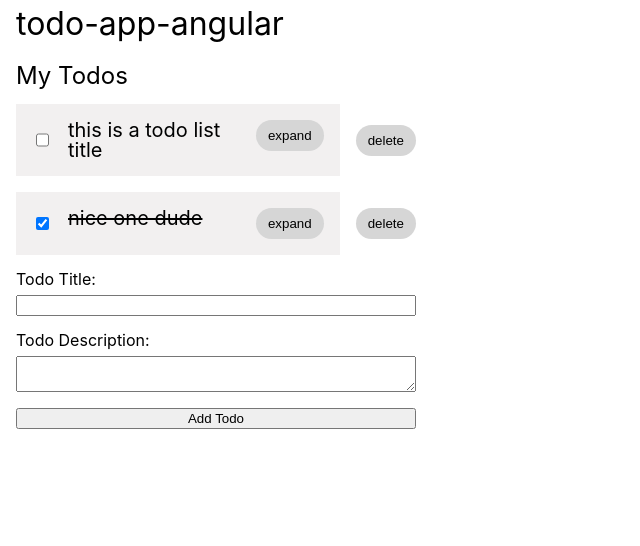
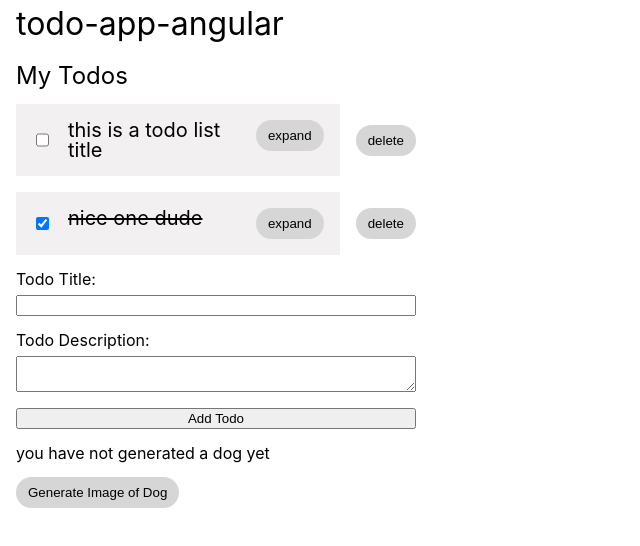
Before and after one commit to Etesam913/angular-todo-list-app, an Angular app: page / in a window 1280 px wide. Shown: the top 546 px of the page, without its empty margins (0-640 px from the left). Built offline with nearby package versions, Linux system fonts and the light colour scheme.

Commit message:
:sparkles: Added http request to generate a dog

```diff
--- a/src/app/app.config.ts
+++ b/src/app/app.config.ts
@@ -3,11 +3,13 @@ import { provideRouter, withComponentInputBinding } from "@angular/router";
 
 import { routes } from "./app.routes";
 import { provideAnimationsAsync } from "@angular/platform-browser/animations/async";
+import { provideHttpClient, withFetch } from "@angular/common/http";
 
 export const appConfig: ApplicationConfig = {
   providers: [
     provideZoneChangeDetection({ eventCoalescing: true }),
     provideRouter(routes, withComponentInputBinding()),
     provideAnimationsAsync(),
+    provideHttpClient(withFetch()),
   ],
 };
--- a/src/app/dog-generator/dog-generator.component.css
+++ b/src/app/dog-generator/dog-generator.component.css
@@ -0,0 +1,6 @@
+.dog-container {
+    margin: 1rem 0;
+    display: flex;
+    flex-direction: column;
+    gap: 1rem;
+}
--- a/src/app/dog-generator/dog-generator.component.html
+++ b/src/app/dog-generator/dog-generator.component.html
@@ -1 +1,11 @@
-<p>dog-generator works!</p>
+<div class="dog-container">
+    @if (imageData$ | async; as imageData) {
+        <img [src]="imageData.message" alt="image of a dog" />
+    } @else {
+        <div>you have not generated a dog yet</div>
+    }
+
+    <app-styled-button (click)="onDogGenerate()">
+        Generate Image of Dog
+    </app-styled-button>
+</div>
--- a/src/app/dog-generator/dog-generator.component.ts
+++ b/src/app/dog-generator/dog-generator.component.ts
@@ -1,12 +1,29 @@
-import { Component } from '@angular/core';
+import { Component, inject, signal } from "@angular/core";
+import { StyledButtonComponent } from "../styled-button/styled-button.component";
+import { HttpClient } from "@angular/common/http";
+import { toSignal } from "@angular/core/rxjs-interop";
+import { Observable } from "rxjs";
+import { AsyncPipe } from "@angular/common";
+
+type DogResponse = {
+  message: string;
+  status: string;
+};
 
 @Component({
-  selector: 'app-dog-generator',
+  selector: "app-dog-generator",
   standalone: true,
-  imports: [],
-  templateUrl: './dog-generator.component.html',
-  styleUrl: './dog-generator.component.css'
+  imports: [StyledButtonComponent, AsyncPipe],
+  templateUrl: "./dog-generator.component.html",
+  styleUrl: "./dog-generator.component.css",
 })
 export class DogGeneratorComponent {
+  imageData$: Observable<DogResponse> | undefined;
+  httpService = inject(HttpClient);
 
+  onDogGenerate() {
+    this.imageData$ = this.httpService.get<DogResponse>(
+      "https://dog.ceo/api/breeds/image/random",
+    );
+  }
 }
--- a/src/app/todo-list/todo-list.component.html
+++ b/src/app/todo-list/todo-list.component.html
@@ -6,6 +6,7 @@
             <li>There are no todos here. Create a todo using the form 👇</li>
         }
     </ul>
+
     <form
         class="add-todo-form"
         [formGroup]="newTodoForm"
@@ -29,4 +30,6 @@
         </fieldset>
         <button id="new-todo-submit" type="submit">Add Todo</button>
     </form>
+
+    <app-dog-generator />
 </div>
--- a/src/app/todo-list/todo-list.component.ts
+++ b/src/app/todo-list/todo-list.component.ts
@@ -8,11 +8,12 @@ import {
 import { TodoItemComponent } from "../todo-item/todo-item.component";
 import { TodoListService } from "../todo-list.service";
 import { animate, style, transition, trigger } from "@angular/animations";
+import { DogGeneratorComponent } from "../dog-generator/dog-generator.component";
 
 @Component({
   selector: "app-todo-list",
   standalone: true,
-  imports: [TodoItemComponent, ReactiveFormsModule],
+  imports: [TodoItemComponent, ReactiveFormsModule, DogGeneratorComponent],
   templateUrl: "./todo-list.component.html",
   styleUrl: "./todo-list.component.css",
   animations: [
```
